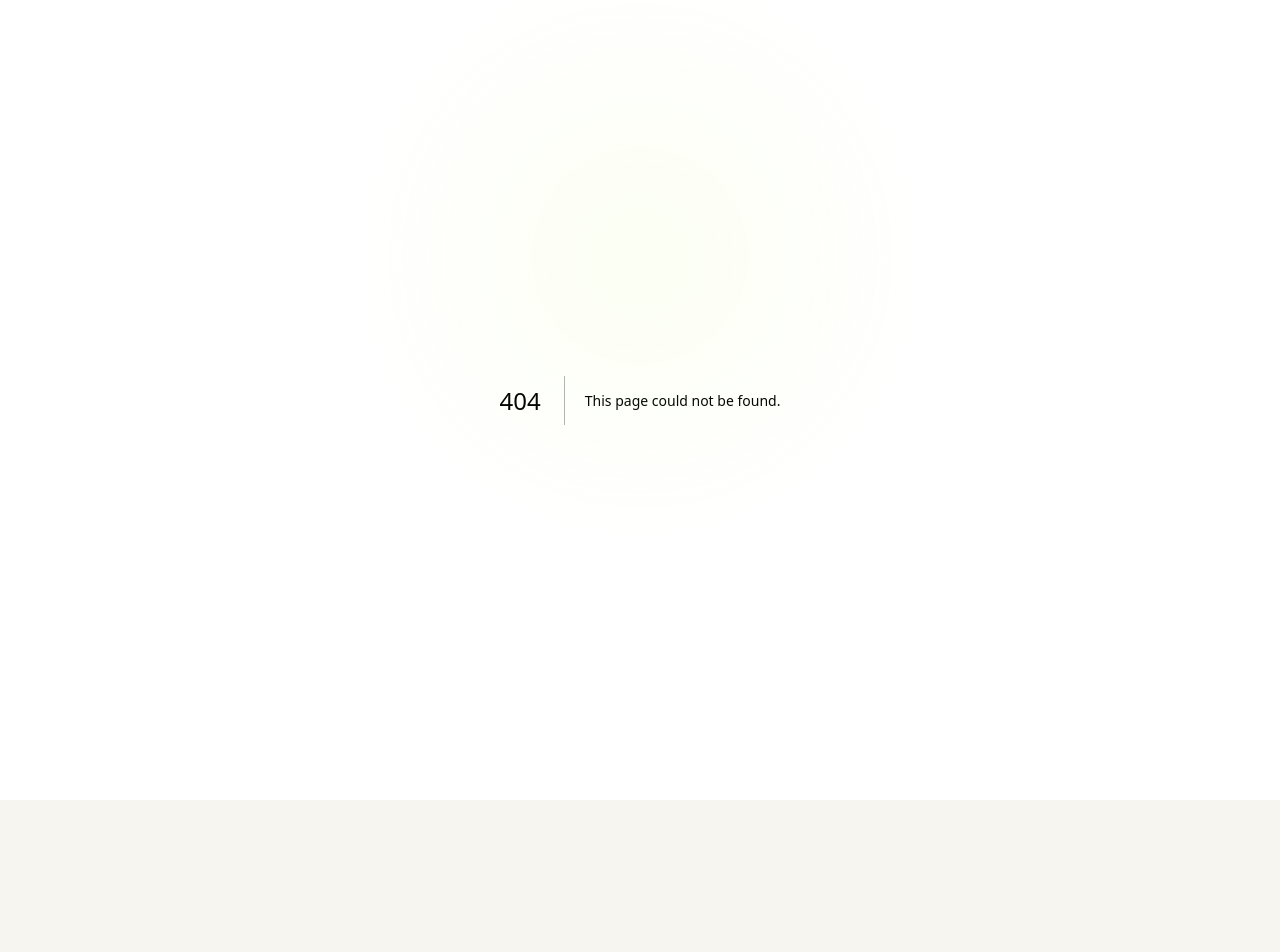
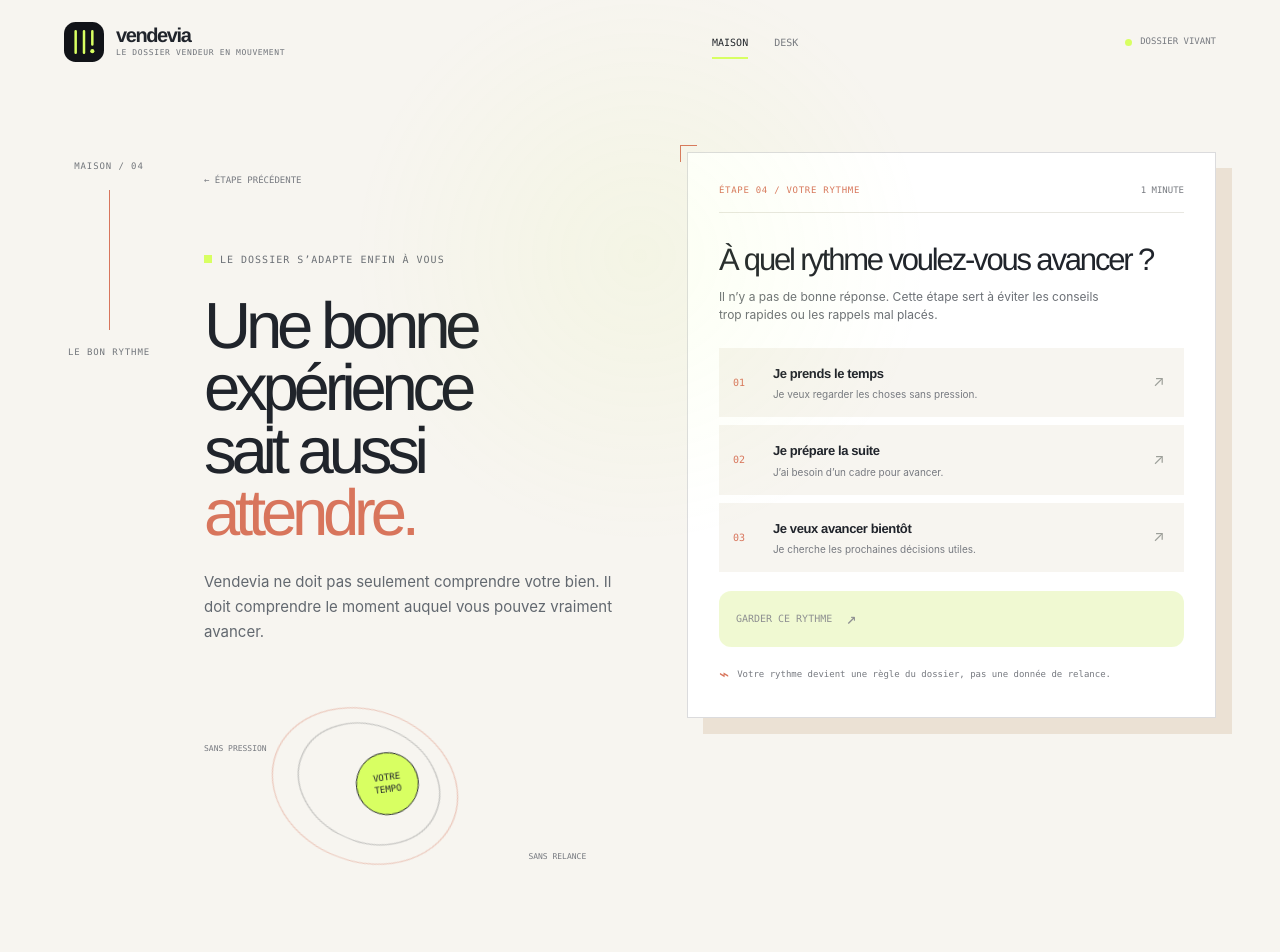
Before and after one commit to frejusaccl-art/vendevia-platform, a Next.js app: page /maison/projet/rythme in a window 1280 px wide. Before the commit this address had no page. Shown: the top 952 px of the page. Before the commit the page ends 800 px from the top, so only its background shows below. Built offline with nearby package versions, Linux system fonts and the light colour scheme.

Commit message:
Build Vendevia Maison rhythm step

```diff
--- a/src/app/globals.css
+++ b/src/app/globals.css
@@ -363,3 +363,38 @@ h1 em, h2 em, h3 em { color: #747981; font-style: normal; font-weight: 400; }
   .address-map-visual { margin-top: 42px; }
   .property-notation { margin-top: 43px; }
 }
+
+
+/* Étape 4 — le rythme devient un élément de produit, pas une préférence cachée */
+.rhythm-orbit { height: 210px; margin-top: 46px; max-width: 390px; position: relative; }
+.orbit-ring { border: 1px solid rgba(216,117,92,.55); border-radius: 50%; display: block; left: 22%; position: absolute; top: 10%; }
+.orbit-ring-one { height: 150px; transform: rotate(18deg) scaleX(1.25); width: 150px; }
+.orbit-ring-two { border-color: rgba(32,36,43,.25); height: 112px; left: 28%; top: 18%; transform: rotate(-33deg) scaleX(1.5); width: 112px; }
+.orbit-core { align-items: center; background: var(--signal-lime); border: 1px solid var(--ink); border-radius: 50%; display: flex; font-family: var(--mono); font-size: 9px; height: 63px; justify-content: center; left: 39%; line-height: 1.3; position: absolute; text-align: center; text-transform: uppercase; top: 30%; transform: rotate(-8deg); width: 63px; }
+.orbit-note { color: #777a80; font-family: var(--mono); font-size: 8px; position: absolute; text-transform: uppercase; }
+.orbit-note-one { left: 0; top: 25%; }
+.orbit-note-two { bottom: 18%; right: 2%; }
+.rhythm-options { display: grid; gap: 8px; }
+.rhythm-option { align-items: center; background: var(--ivory); border: 1px solid transparent; color: var(--ink); cursor: pointer; display: grid; gap: 12px; grid-template-columns: 28px 1fr 17px; padding: 15px 13px; text-align: left; transition: background 180ms ease, border-color 180ms ease, transform 180ms ease; }
+.rhythm-option:hover { border-color: var(--terracotta); transform: translateX(3px); }
+.rhythm-option.is-selected { background: #f4e9df; border-color: var(--terracotta); }
+.rhythm-marker { color: var(--terracotta); font-family: var(--mono); font-size: 10px; }
+.rhythm-option strong, .rhythm-option small { display: block; }
+.rhythm-option strong { font-family: var(--sans); font-size: 13px; letter-spacing: -.03em; }
+.rhythm-option small { color: #777a80; font-size: 10px; line-height: 1.4; margin-top: 4px; }
+.rhythm-form .form-submit:disabled { cursor: not-allowed; filter: grayscale(.5); opacity: .5; }
+.rhythm-success h2 { font-size: 39px; }
+.motion-ready .orbit-ring-one { animation: orbit-breathe 7s ease-in-out infinite; }
+.motion-ready .orbit-ring-two { animation: orbit-breathe 9s 700ms ease-in-out infinite reverse; }
+.motion-ready .orbit-core { animation: core-float 5s ease-in-out infinite; }
+@keyframes orbit-breathe { 0%, 100% { opacity: .5; transform: rotate(18deg) scaleX(1.25) scale(1); } 50% { opacity: .95; transform: rotate(24deg) scaleX(1.25) scale(1.05); } }
+@keyframes core-float { 0%, 100% { transform: rotate(-8deg) translateY(0); } 50% { transform: rotate(-3deg) translateY(-7px); } }
+@media (max-width: 660px) {
+  .rhythm-orbit { height: 175px; margin-top: 35px; }
+  .orbit-ring-one { height: 126px; width: 126px; }
+  .orbit-ring-two { height: 96px; width: 96px; }
+  .orbit-core { height: 57px; left: 39%; top: 28%; width: 57px; }
+}
+@media (prefers-reduced-motion: reduce) {
+  .motion-ready .orbit-ring-one, .motion-ready .orbit-ring-two, .motion-ready .orbit-core { animation: none; }
+}
--- /dev/null
+++ b/src/app/maison/projet/rythme/page.tsx
@@ -0,0 +1,7 @@
+import Link from "next/link";
+import { SiteHeader } from "@/components/site-header";
+import { MaisonRhythmForm } from "@/components/maison-rhythm-form";
+
+export default function RhythmPage() {
+  return <main className="maison-surface maison-question-page rhythm-page"><SiteHeader active="maison" /><div className="question-shell rhythm-shell"><div className="question-rail"><span>MAISON / 04</span><i /><span>le bon rythme</span></div><div className="question-copy"><Link className="back-link" href="/maison/projet/bien">← étape précédente</Link><p className="kicker"><b /> Le dossier s’adapte enfin à vous</p><h1>Une bonne expérience<br />sait aussi <em>attendre.</em></h1><p className="question-lede">Vendevia ne doit pas seulement comprendre votre bien. Il doit comprendre le moment auquel vous pouvez vraiment avancer.</p><div className="rhythm-orbit" aria-hidden="true"><span className="orbit-ring orbit-ring-one" /><span className="orbit-ring orbit-ring-two" /><span className="orbit-core">votre<br />tempo</span><span className="orbit-note orbit-note-one">sans pression</span><span className="orbit-note orbit-note-two">sans relance</span></div></div><MaisonRhythmForm /></div><footer className="maison-footer"><span>Vendevia Maison / dossier en préparation</span><span>04 / 04 · rythme choisi</span></footer></main>;
+}
--- a/src/components/maison-property-form.tsx
+++ b/src/components/maison-property-form.tsx
@@ -15,7 +15,7 @@ export function MaisonPropertyForm() {
   const [saved, setSaved] = useState(false);
 
   if (saved) {
-    return <div className="maison-form success-state property-success" role="status"><div className="state-symbol">✓</div><p className="form-label">Étape 03 / bien identifié</p><h2>Le dossier commence à vous ressembler.</h2><p>Nous avons le lieu et la nature du bien. La prochaine étape servira à comprendre ce que vous voulez vraiment éclaircir.</p><Link className="outline-button" href="/maison">Revenir au dossier <span>↗</span></Link></div>;
+    return <div className="maison-form success-state property-success" role="status"><div className="state-symbol">✓</div><p className="form-label">Étape 03 / bien identifié</p><h2>Le dossier commence à vous ressembler.</h2><p>Nous avons le lieu et la nature du bien. La prochaine étape servira à comprendre ce que vous voulez vraiment éclaircir.</p><Link className="lime-button form-submit" href="/maison/projet/rythme">Continuer vers votre rythme <span>↗</span></Link></div>;
   }
 
   return <div className="maison-form property-form" aria-labelledby="property-title"><div className="form-topline"><span className="form-label">Étape 03 / le bien</span><span className="form-duration">1 minute</span></div><h2 id="property-title">De quel type de bien parle-t-on ?</h2><p className="form-explanation">Une catégorie suffit pour commencer. Les détails viendront quand ils seront utiles.</p><div className="property-options" role="radiogroup" aria-label="Type de bien">{propertyTypes.map(([label, detail]) => <button type="button" role="radio" aria-checked={selected === label} className={selected === label ? "property-option is-selected" : "property-option"} key={label} onClick={() => setSelected(label)}><span className="property-glyph">{label === "Maison" ? "⌂" : label === "Appartement" ? "▦" : label === "Terrain" ? "⌁" : "＋"}</span><span><strong>{label}</strong><small>{detail}</small></span><span className="option-arrow">↗</span></button>)}</div><button className="lime-button form-submit" type="button" disabled={!selected} onClick={() => setSaved(true)}>Enregistrer le bien <span>↗</span></button><p className="form-privacy"><span>⌁</span> Pas de jargon technique. Vous pourrez préciser plus tard.</p></div>;
--- /dev/null
+++ b/src/components/maison-rhythm-form.tsx
@@ -0,0 +1,19 @@
+"use client";
+
+import Link from "next/link";
+import { useState } from "react";
+
+const rhythms = [
+  { id: "observe", marker: "01", label: "Je prends le temps", detail: "Je veux regarder les choses sans pression." },
+  { id: "prepare", marker: "02", label: "Je prépare la suite", detail: "J’ai besoin d’un cadre pour avancer." },
+  { id: "soon", marker: "03", label: "Je veux avancer bientôt", detail: "Je cherche les prochaines décisions utiles." },
+];
+
+export function MaisonRhythmForm() {
+  const [selected, setSelected] = useState<string | null>(null);
+  const [saved, setSaved] = useState(false);
+
+  if (saved) return <div className="maison-form success-state rhythm-success" role="status"><div className="state-symbol">✓</div><p className="form-label">Étape 04 / rythme enregistré</p><h2>Le dossier suivra votre tempo.</h2><p>Vous n’aurez pas à recommencer ni à être relancé au mauvais moment. La suite s’adaptera à ce que vous venez de dire.</p><Link className="lime-button form-submit" href="/maison">Voir mon dossier <span>↗</span></Link></div>;
+
+  return <div className="maison-form rhythm-form" aria-labelledby="rhythm-title"><div className="form-topline"><span className="form-label">Étape 04 / votre rythme</span><span className="form-duration">1 minute</span></div><h2 id="rhythm-title">À quel rythme voulez-vous avancer ?</h2><p className="form-explanation">Il n’y a pas de bonne réponse. Cette étape sert à éviter les conseils trop rapides ou les rappels mal placés.</p><div className="rhythm-options" role="radiogroup" aria-label="Votre rythme">{rhythms.map((rhythm) => <button type="button" role="radio" aria-checked={selected === rhythm.id} className={selected === rhythm.id ? "rhythm-option is-selected" : "rhythm-option"} key={rhythm.id} onClick={() => setSelected(rhythm.id)}><span className="rhythm-marker">{rhythm.marker}</span><span><strong>{rhythm.label}</strong><small>{rhythm.detail}</small></span><span className="option-arrow">↗</span></button>)}</div><button className="lime-button form-submit" type="button" disabled={!selected} onClick={() => setSaved(true)}>Garder ce rythme <span>↗</span></button><p className="form-privacy"><span>⌁</span> Votre rythme devient une règle du dossier, pas une donnée de relance.</p></div>;
+}
--- a/src/components/site-header.tsx
+++ b/src/components/site-header.tsx
@@ -17,7 +17,7 @@ export function SiteHeader({ active = "home" }: { active?: Active }) {
         <Link className={active === "maison" ? "nav-item is-active maison-link" : "nav-item maison-link"} href="/maison">Maison</Link>
         <Link className={active === "desk" ? "nav-item is-active desk-link" : "nav-item desk-link"} href="/desk">Desk</Link>
       </nav>
-      <div className="header-state"><span className="state-dot" /> Prototype Bloc 0</div>
+      <div className="header-state"><span className="state-dot" /> Dossier vivant</div>
     </header>
   );
 }
```
Also changed, not shown: 1 other file (tests, documents, lock files or other folders).
